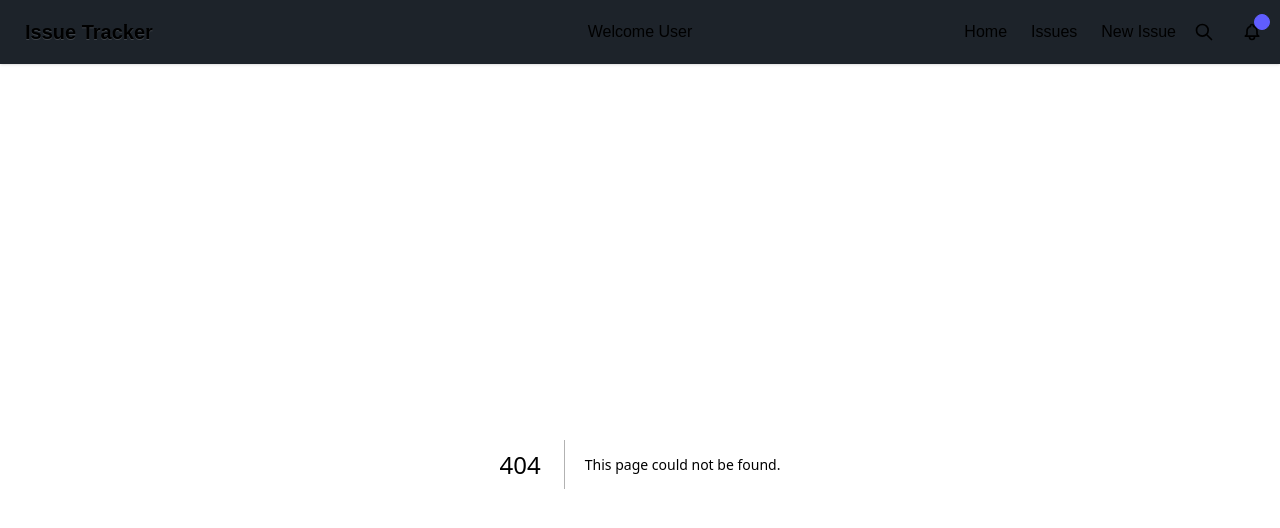
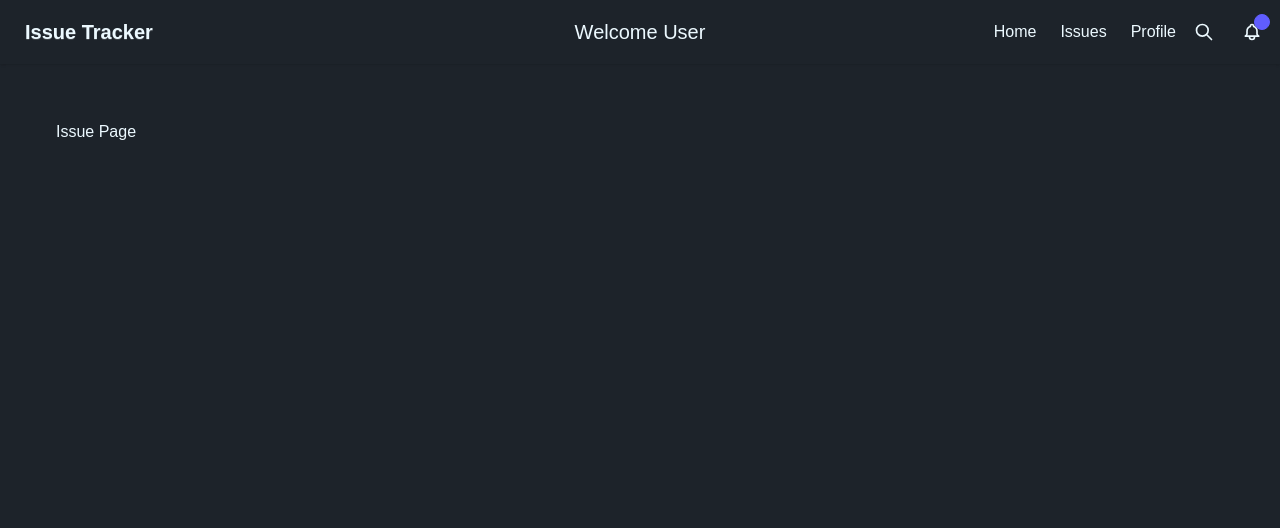
Before and after one commit to dishathakur/issue-tracker, a Next.js app: page /issue in a window 1280 px wide. Before the commit this address had no page. Shown: the top 528 px of the page. Built offline with nearby package versions, Linux system fonts and the light colour scheme.

Commit message:
--added navigation --added issue and profile page

```diff
--- a/app/NavBar.tsx
+++ b/app/NavBar.tsx
@@ -5,9 +5,9 @@ const NavBar = () => {
   return (
     <div className="navbar bg-base-100 shadow-sm">
       <div className="navbar-start">
-        <a className="btn btn-ghost text-xl">Issue Tracker</a>
+        <p className="btn btn-ghost text-xl">Issue Tracker</p>
       </div>
-      <div className="navbar-center">Welcome User</div>
+      <div className="navbar-center text-xl">Welcome User</div>
       <div className="navbar-end gap-2">
         {/* nav links */}
         <ul tabIndex={0} className="flex flex-row gap-6">
@@ -18,7 +18,7 @@ const NavBar = () => {
             <Link href={"/issue"}>Issues</Link>
           </li>
           <li>
-            <Link href={"/new"}>New Issue</Link>
+            <Link href={"/admin"}>Profile</Link>
           </li>
         </ul>
         {/* search icon */}
--- /dev/null
+++ b/app/issue/page.tsx
@@ -0,0 +1,7 @@
+import React from "react";
+
+const IssuePage = () => {
+  return <div>Issue Page</div>;
+};
+
+export default IssuePage;
--- a/app/layout.tsx
+++ b/app/layout.tsx
@@ -29,7 +29,7 @@ export default function RootLayout({
         className={`${geistSans.variable} ${geistMono.variable} antialiased`}
       >
         <NavBar />
-        {children}
+        <div className="p-14">{children}</div>
       </body>
     </html>
   );
```
